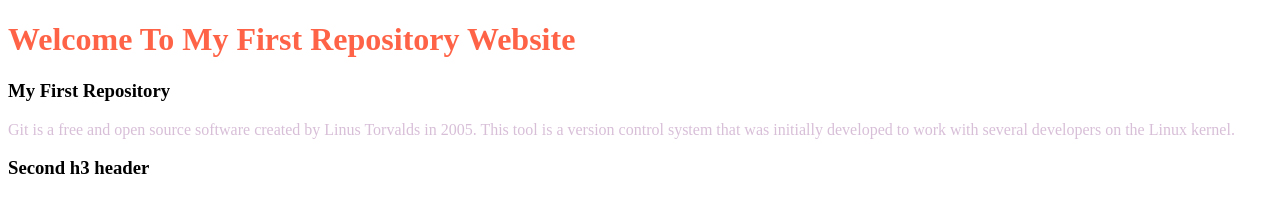
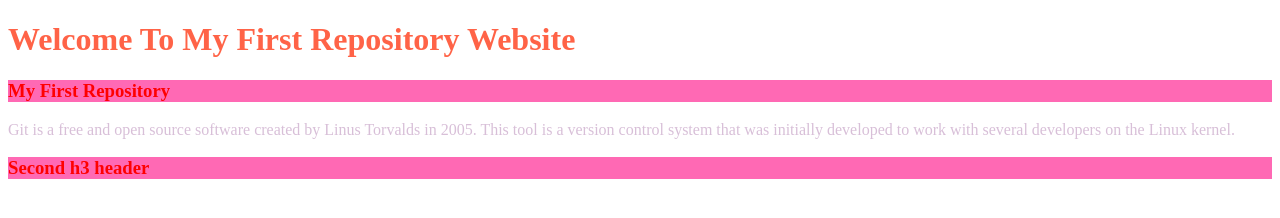
Before and after one commit to Rafikhan15/Web-Development-Practice-Com_file-project, a plain HTML site: page index.html in a window 1280 px wide. Drawn offline with Linux system fonts and the light colour scheme.

Commit message:
add h3 background color

```diff
--- a/index.html
+++ b/index.html
@@ -9,9 +9,9 @@
 </head>
 <body>
     <h1>Welcome To My First Repository Website</h1>
-    <h3 class="2_h3">My First Repository</h3>
+    <h3 class="two_h3">My First Repository</h3>
     <p>Git is a free and open source software created by Linus Torvalds in 2005. This tool is a version control system that was initially developed to work with several developers on the Linux kernel.</p>
-    <h3 class="2_h3">Second h3 header</h3>
+    <h3 class="two_h3">Second h3 header</h3>
 
 </body>
 </html>
--- a/style.css
+++ b/style.css
@@ -2,8 +2,9 @@ h1{
     color: tomato;
 
 }
-.class{
-    color: gray;
+.two_h3{
+    color: red;
+    background-color: hotpink;
 }
 p{
     color: thistle;
```
